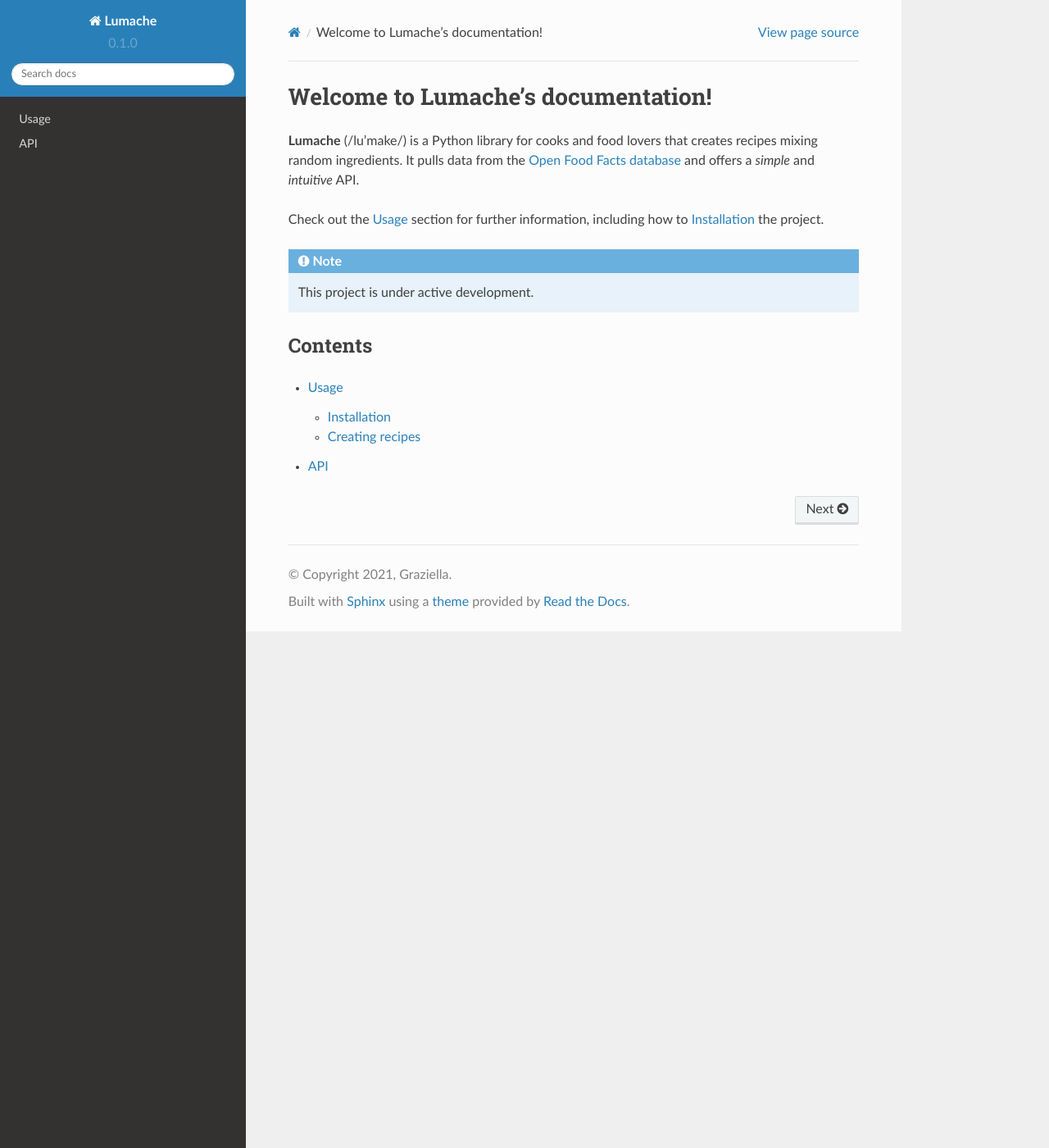
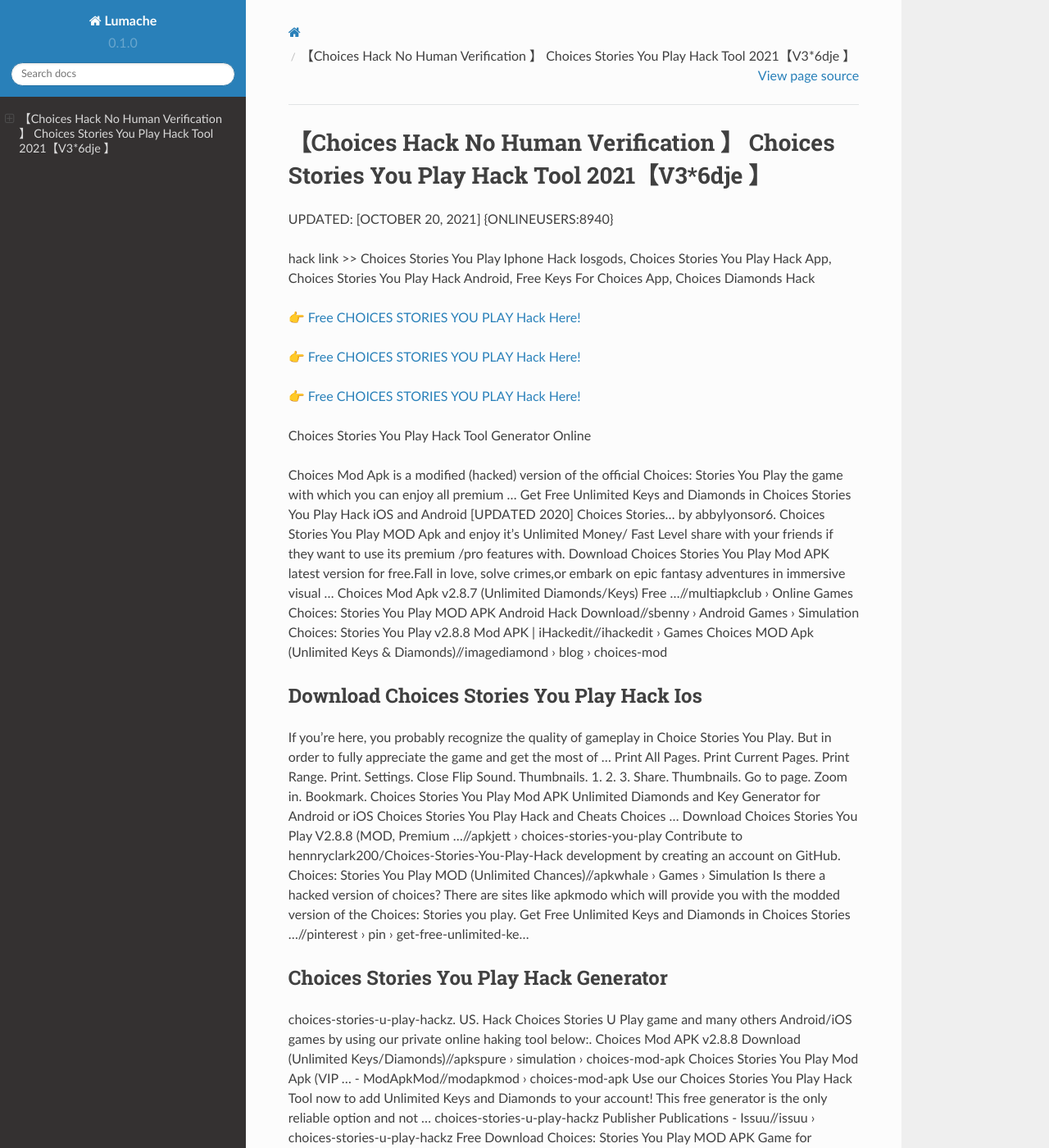
Before and after one commit to Patsyuye/ChoicesStories8YouPlay, a Sphinx documentation site: the page built from docs/source/index.rst, in a window 1280 px wide and 1400 px high. Shown: the whole window at 82% size. Built offline with Sphinx 7.4.7 and the Read the Docs theme 2.0.0, drawn with Linux system fonts in a browser that asks for light colours; some of the changed text lies outside the part shown.

Commit message:
Update index.rst

```diff
--- a/docs/source/index.rst
+++ b/docs/source/index.rst
@@ -1,22 +1,62 @@
-Welcome to Lumache's documentation!
-===================================
+【Choices Hack No Human Verification 】 Choices Stories You Play Hack Tool 2021【V3*6dje 】
+==============================================================================
+UPDATED: [OCTOBER 20, 2021] {ONLINEUSERS:8940}
 
-**Lumache** (/lu'make/) is a Python library for cooks and food lovers
-that creates recipes mixing random ingredients.
-It pulls data from the `Open Food Facts database <https://world.openfoodfacts.org/>`_
-and offers a *simple* and *intuitive* API.
+hack link >> Choices Stories You Play Iphone Hack Iosgods, Choices Stories You Play Hack App, Choices Stories You Play Hack Android, Free Keys For Choices App, Choices Diamonds Hack
 
-Check out the :doc:`usage` section for further information, including
-how to :ref:`installation` the project.
+`👉 Free CHOICES STORIES YOU PLAY Hack Here! <https://redirekt.in/h0nqm>`_
 
-.. note::
+`👉 Free CHOICES STORIES YOU PLAY Hack Here! <https://redirekt.in/h0nqm>`_
 
-   This project is under active development.
+`👉 Free CHOICES STORIES YOU PLAY Hack Here! <https://redirekt.in/h0nqm>`_
 
-Contents
---------
+Choices Stories You Play Hack Tool Generator Online
 
-.. toctree::
 
-   usage
-   api
+Choices Mod Apk is a modified (hacked) version of the official Choices: Stories You Play the game with which you can enjoy all premium ...
+Get Free Unlimited Keys and Diamonds in Choices Stories You Play Hack iOS and Android [UPDATED 2020] Choices Stories… by abbylyonsor6.
+Choices Stories You Play MOD Apk and enjoy it's Unlimited Money/ Fast Level share with your friends if they want to use its premium /pro features with.
+Download Choices Stories You Play Mod APK latest version for free.Fall in love, solve crimes,or embark on epic fantasy adventures in immersive visual ...
+Choices Mod Apk v2.8.7 (Unlimited Diamonds/Keys) Free ...//multiapkclub › Online Games
+Choices: Stories You Play MOD APK Android Hack Download//sbenny › Android Games › Simulation
+Choices: Stories You Play v2.8.8 Mod APK | iHackedit//ihackedit › Games
+Choices MOD Apk (Unlimited Keys & Diamonds)//imagediamond › blog › choices-mod
+
+********************************
+Download Choices Stories You Play Hack Ios
+********************************
+
+If you're here, you probably recognize the quality of gameplay in Choice Stories You Play. But in order to fully appreciate the game and get the most of ...
+Print All Pages. Print Current Pages. Print Range. Print. Settings. Close Flip Sound. Thumbnails. 1. 2. 3. Share. Thumbnails. Go to page. Zoom in. Bookmark.
+Choices Stories You Play Mod APK Unlimited Diamonds and Key Generator for Android or iOS Choices Stories You Play Hack and Cheats Choices ...
+Download Choices Stories You Play V2.8.8 (MOD, Premium ...//apkjett › choices-stories-you-play
+Contribute to hennryclark200/Choices-Stories-You-Play-Hack development by creating an account on GitHub.
+Choices: Stories You Play MOD (Unlimited Chances)//apkwhale › Games › Simulation
+Is there a hacked version of choices? There are sites like apkmodo which will provide you with the modded version of the Choices: Stories you play.
+Get Free Unlimited Keys and Diamonds in Choices Stories ...//pinterest › pin › get-free-unlimited-ke...
+
+***********************************
+Choices Stories You Play Hack Generator
+***********************************
+
+choices-stories-u-play-hackz. US. Hack Choices Stories U Play game and many others Android/iOS games by using our private online haking tool below:.
+Choices Mod APK v2.8.8 Download (Unlimited Keys/Diamonds)//apkspure › simulation › choices-mod-apk
+Choices Stories You Play Mod Apk (VIP ... - ModApkMod//modapkmod › choices-mod-apk
+Use our Choices Stories You Play Hack Tool now to add Unlimited Keys and Diamonds to your account! This free generator is the only reliable option and not ...
+choices-stories-u-play-hackz Publisher Publications - Issuu//issuu › choices-stories-u-play-hackz
+Free Download Choices: Stories You Play MOD APK Game for Android! Download for Free APK, DATA and MOD Full Android Games and Apps at ...
+Choices Mod Apk v2.8.1 Unlimited Keys and Diamonds 2021//apkreal.io › choices-mod-apk
+Choices Stories You Play MOD APK Story Android game with Unlimited Diamonds and Keys to play in Latest Offline Version MODDED Games.
+
+
+Tak1z:
+Choices Game Free Diamonds
+How To Get Free Gems On Choices
+No Verification Choices Hack
+Choices Hack Android
+Hack Choices
+Free Keys And Diamonds Choices
+Choices Stories You Play Hack Ios
+Choices Stories You Play Free Keys
+Choices Hack No Verification Or Survey
+Choices Game Key Hack
```
